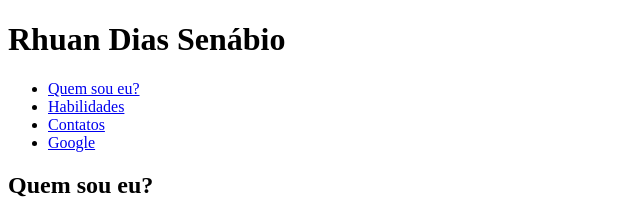
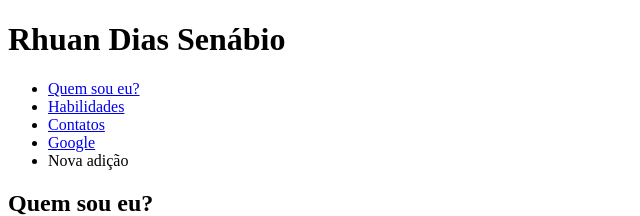
Before and after one commit to RhuanSenabio/Primeiro-Site, a plain HTML site: page index.html in a window 1280 px wide. Shown: the top 216 px of the page, without its empty margins (0-640 px from the left). Drawn offline with Linux system fonts and the light colour scheme.

Commit message:
Acréscimo de 'nova adição'
Acrescentado texto para teste de um novo commit.

```diff
--- a/index.html
+++ b/index.html
@@ -18,6 +18,7 @@
                 <li><a href="#Habilidades">Habilidades</a></li>
                 <li><a href="#Contatos">Contatos</a></li>
                 <li><a href="https://google.com" target="_blank">Google</a></li>
+                <li>Nova adição</li>
 
             </ul>
         </nav>
```
